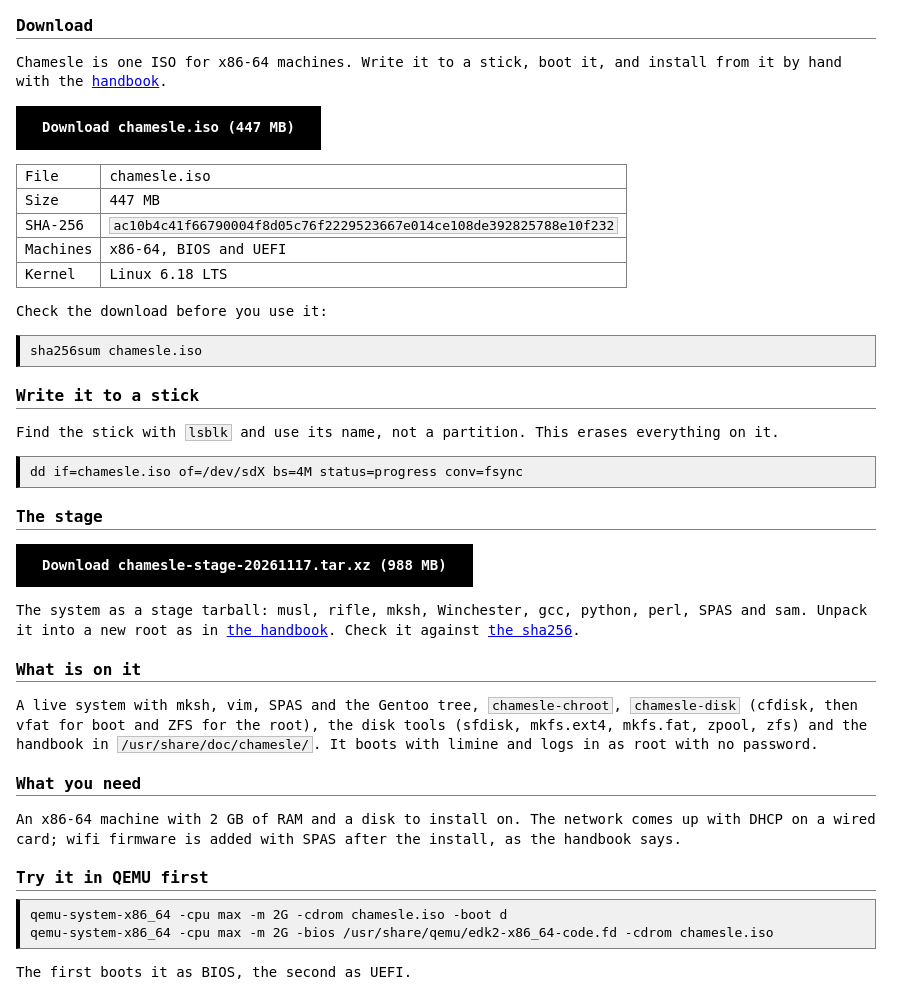
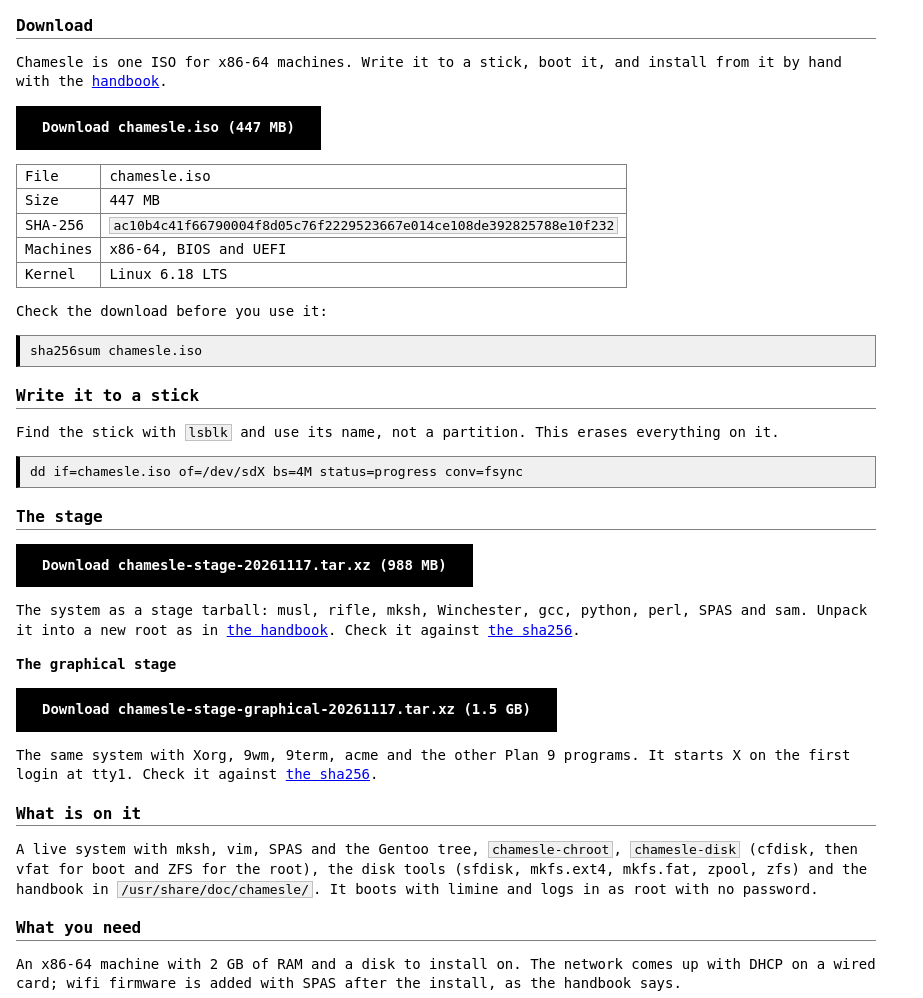
Before and after one commit to tortr-rs/chamesle, a plain HTML site: page docs/download.html in a window 1280 px wide. Shown: the part 81-1079 px from the top of the page, without its empty margins (0-923 px from the left). Drawn offline with Linux system fonts and the light colour scheme.

Commit message:
site: download button for the graphical stage

```diff
--- a/docs/download.html
+++ b/docs/download.html
@@ -60,6 +60,9 @@
 <h2>The stage</h2>
 <p><a class="button" href="https://github.com/tortr-rs/chamesle/releases/download/stage-20261117/chamesle-stage-20261117.tar.xz">Download chamesle-stage-20261117.tar.xz (988 MB)</a></p>
 <p>The system as a stage tarball: musl, rifle, mksh, Winchester, gcc, python, perl, SPAS and sam. Unpack it into a new root as in <a href="handbook-installing.html">the handbook</a>. Check it against <a href="https://github.com/tortr-rs/chamesle/releases/download/stage-20261117/chamesle-stage-20261117.tar.xz.sha256">the sha256</a>.</p>
+<h3>The graphical stage</h3>
+<p><a class="button" href="https://github.com/tortr-rs/chamesle/releases/download/stage-20261117/chamesle-stage-graphical-20261117.tar.xz">Download chamesle-stage-graphical-20261117.tar.xz (1.5 GB)</a></p>
+<p>The same system with Xorg, 9wm, 9term, acme and the other Plan 9 programs. It starts X on the first login at tty1. Check it against <a href="https://github.com/tortr-rs/chamesle/releases/download/stage-20261117/chamesle-stage-graphical-20261117.tar.xz.sha256">the sha256</a>.</p>
 
 
 <h2>What is on it</h2>
```
